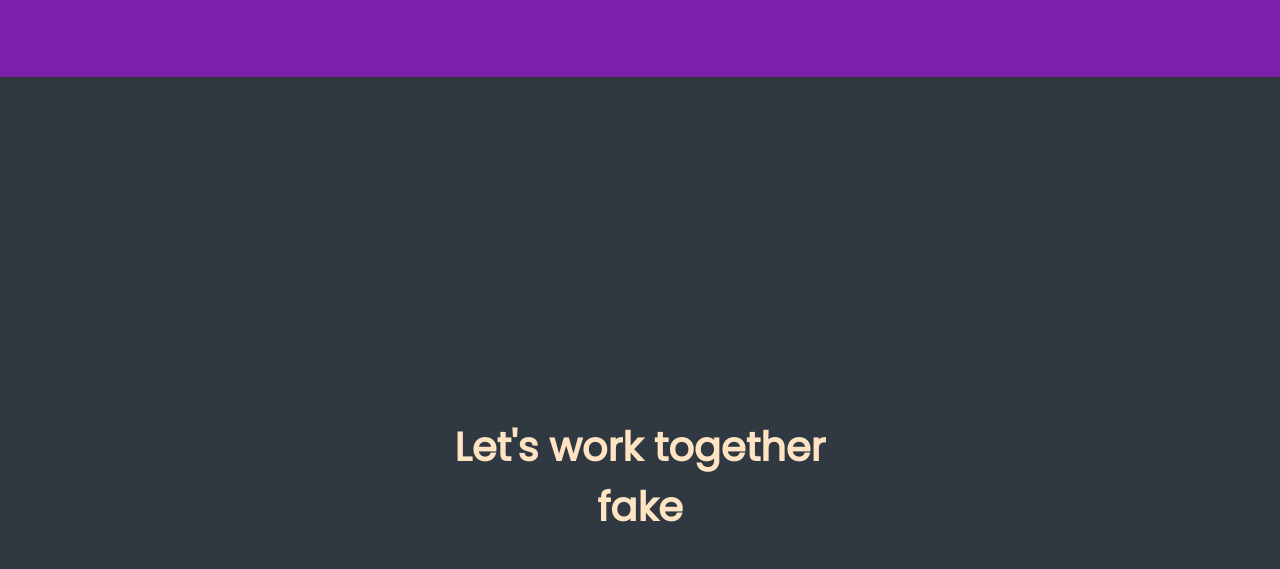
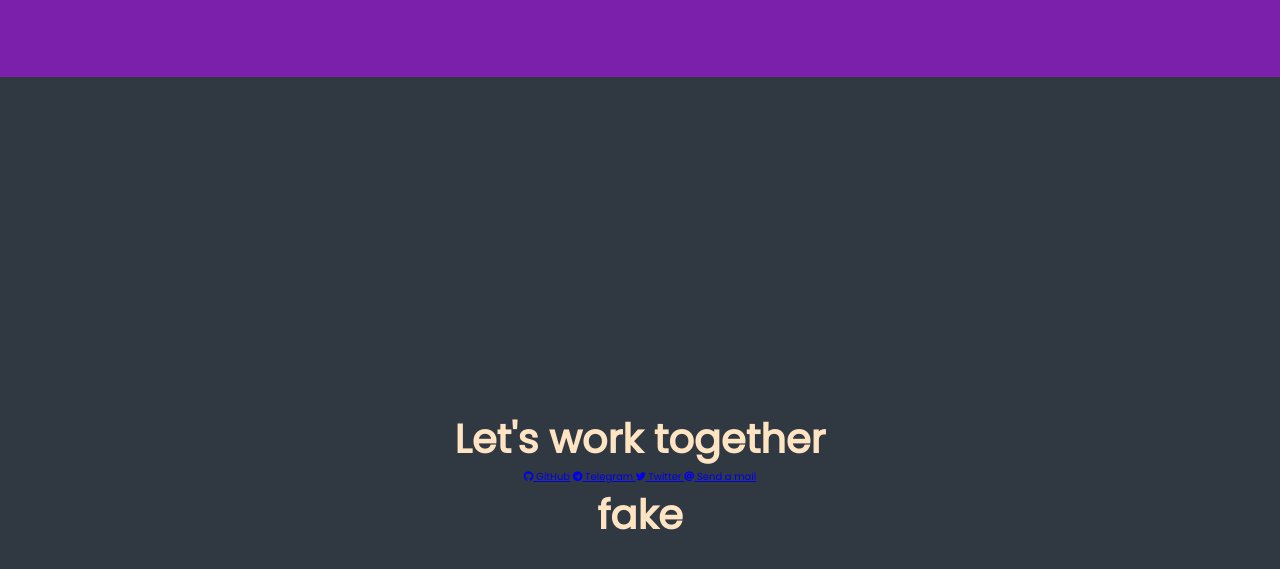
Before and after one commit to norb4ki/Personal-Portfolio-Webpage, a plain HTML site: page index.html in a window 1280 px wide. Shown: the part 1763-2332 px from the top of the page. Drawn offline with Linux system fonts and the light colour scheme.

Commit message:
Added personal links

```diff
--- a/index.html
+++ b/index.html
@@ -3,6 +3,12 @@
 <head>
     <meta charset="UTF-8">
     <meta name="viewport" content="width=device-width, initial-scale=1.0"/>
+    <link
+            rel="stylesheet"
+            href="https://use.fontawesome.com/releases/v5.8.2/css/all.css"
+            integrity="sha384-oS3vJWv+0UjzBfQzYUhtDYW+Pj2yciDJxpsK1OYPAYjqT085Qq/1cq5FLXAZQ7Ay"
+            crossorigin="anonymous"
+    />
     <link
             href="https://fonts.googleapis.com/css?family=Poppins:200i,300,400&display=swap"
             rel="stylesheet"
@@ -70,7 +76,31 @@
     <section id="contacts">
         <h1>Let's work together</h1>
         <div class="link-section">
+            <a
+                    id="profile-link"
+                    href="https://github.com/norb4ki"
+                    target="_blank"
+                    class="contact-link"
+            ><i class="fab fa-github"></i> GitHub</a>
+            <a
+                    href="https://t.me/norb4ki"
+                    target="_blank"
+                    class="contact-link"
+            >
+                <i class="fab fa-telegram"></i> Telegram
+            </a>
+            <a
+                    href="https://twitter.com/norb4ki"
+                    target="_blank"
+                    class="contact-link"
+            >
+                <i class="fab fa-twitter"></i> Twitter
+            </a>
+            <a class="contact-link" href=""><i></i></a>
 
+            <a href="mailto:norb4kivlad@gmail.com" class="contact-link"><i
+                    class="fas fa-at"></i> Send a mail</a
+            >
         </div>
         <footer>
             <h1>fake</h1>
```
